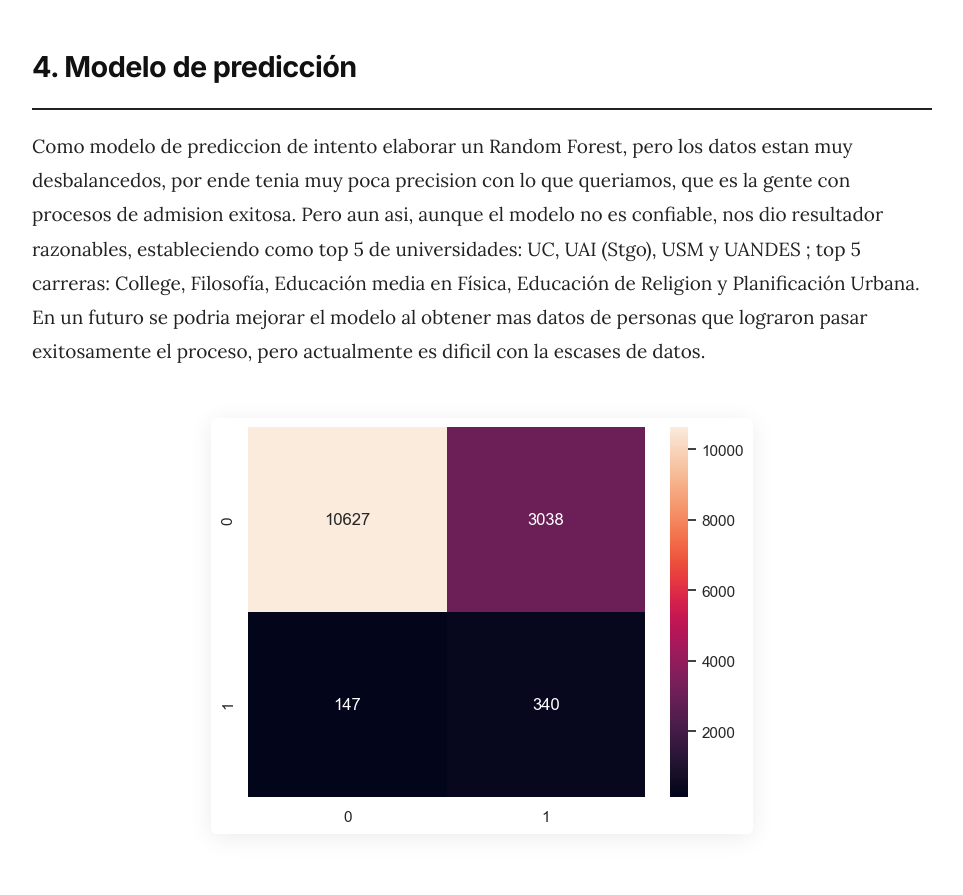
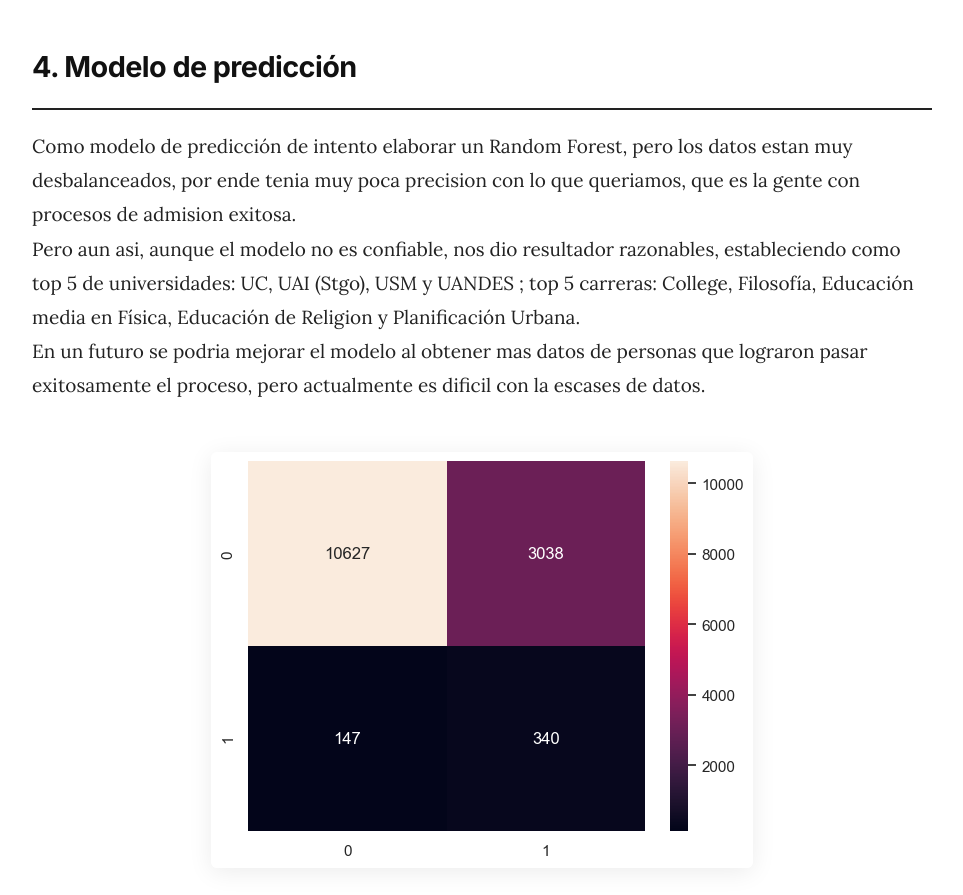
Before and after one commit to SergioHdezDC/IMT2200-Proyecto-Semestral, a plain HTML site: page index.html in a window 1280 px wide. Shown: the part 8420-9315 px from the top of the page, without its empty margins (158-1121 px from the left). Drawn offline with Linux system fonts and the light colour scheme.

Commit message:
Update index.html

```diff
--- a/index.html
+++ b/index.html
@@ -598,16 +598,16 @@
     <section id="modelando-exito">
       <h2>4. Modelo de predicción</h2>
       <p>
-        Como modelo de prediccion de intento elaborar un Random Forest, pero los datos estan muy desbalancedos, por ende
+        Como modelo de predicción de intento elaborar un Random Forest, pero los datos estan muy desbalanceados, por
+        ende
         tenia muy poca precision con lo que queriamos, que es la gente con procesos de admision exitosa.
-
+        <br />
         Pero aun asi, aunque el modelo no es confiable, nos dio resultador razonables, estableciendo como top 5 de
         universidades: UC, UAI (Stgo), USM y UANDES ; top 5 carreras: College, Filosofía, Educación media en Física,
         Educación de Religion y Planificación Urbana.
-
+        <br />
         En un futuro se podria mejorar el modelo al obtener mas datos de personas que lograron pasar exitosamente el
         proceso, pero actualmente es dificil con la escases de datos.
-
       </p>
       <figure>
         <img src="imagenes/output.png" alt="Gráfico de titulados por región" />
```
